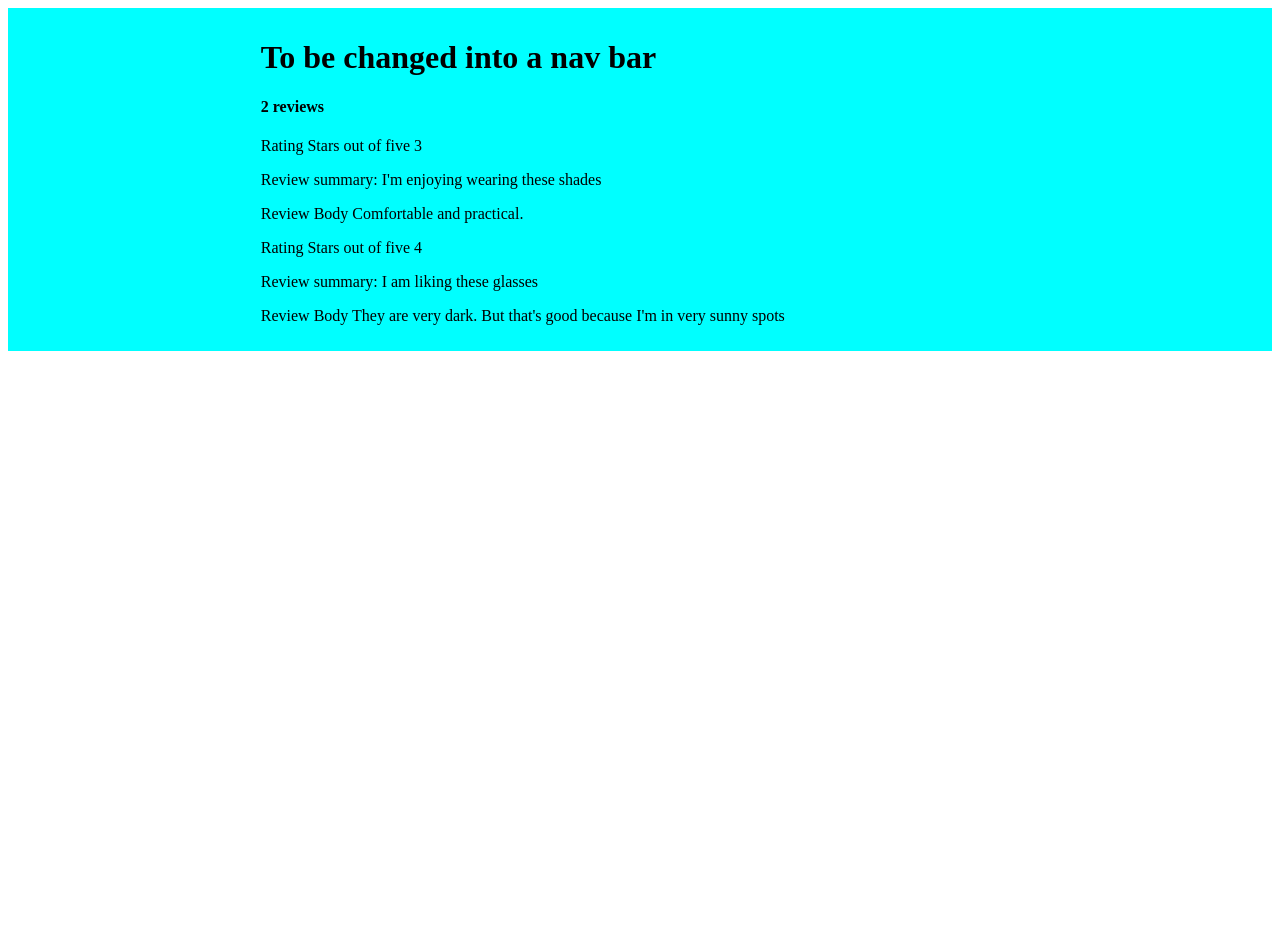
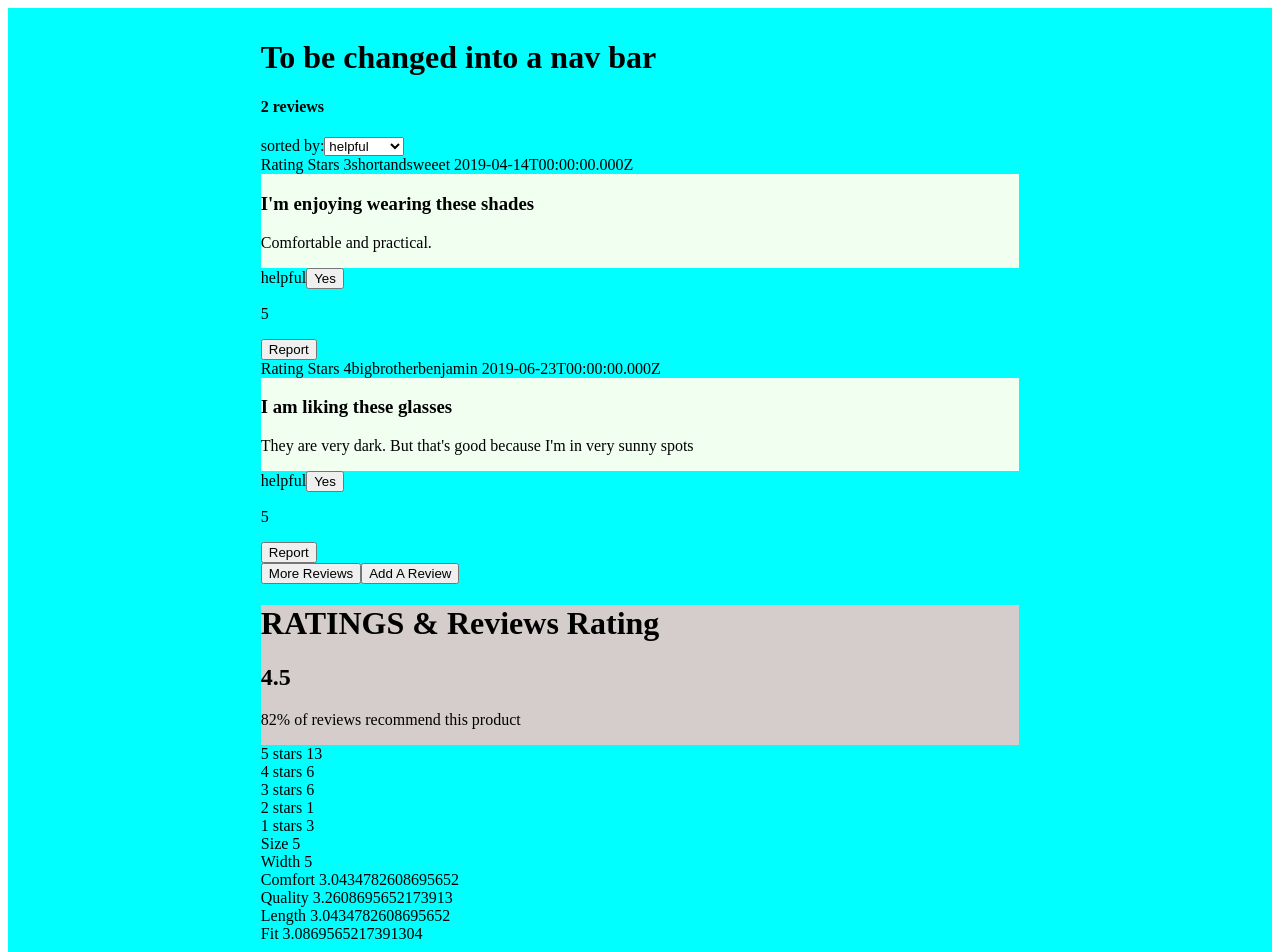
Before and after one commit to rpp36-sdc-netbios/rpp36sdc-netbios-webapp, a React app: page / in a window 1280 px wide. Shown: the top 952 px of the page. Before the commit the page ends 800 px from the top, so only its background shows below. Built offline with nearby package versions, Linux system fonts and the light colour scheme.

Commit message:
reviews skeleton working

```diff
--- a/client/src/components/App.jsx
+++ b/client/src/components/App.jsx
@@ -4,6 +4,8 @@ import StarRating from './Overview/StarRating.jsx';
 import './app.css';
 import fakeData from './Rating/FakeData.js';
 import Rating from './Rating/Rating.jsx';
+import Summary from './Rating/Summary.jsx';
+import meta from './Rating/MetaData.js'
 
 
 class App extends React.Component {
@@ -13,6 +15,7 @@ class App extends React.Component {
       reviewsResults:fakeData,
       product_id :1,
       sort:'newest',
+      meta:meta,
 
     }
 
@@ -24,6 +27,7 @@ class App extends React.Component {
       <h1>To be changed into a nav bar</h1>
 
       <Rating results = {this.state.reviewsResults}/>
+      <Summary results ={this.state.meta}/>
       </div>
     );
   }
--- a/client/src/components/Rating/FakeData.js
+++ b/client/src/components/Rating/FakeData.js
@@ -23,7 +23,7 @@ var data = [
     "review_id": 3,
     "rating": 4,
     "summary": "I am liking these glasses",
-    "recommend": false,
+    "recommend": true,
     "response": "Glad you're enjoying the product!",
     "body": "They are very dark. But that's good because I'm in very sunny spots",
     "date": "2019-06-23T00:00:00.000Z",
--- /dev/null
+++ b/client/src/components/Rating/MetaData.js
@@ -0,0 +1,9 @@
+var meta ={"product_id":"71697",
+"ratings":{"1":"3","2":"1","3":"6","4":"6","5":"13"},
+"recommended":{"false":"5","true":"24"},
+"characteristics":{
+  "Fit":{"id":240582,"value":"3.0869565217391304"},
+  "Length":{"id":240583,"value":"3.0434782608695652"},
+  "Comfort":{"id":240584,"value":"3.0434782608695652"},
+  "Quality":{"id":240585,"value":"3.2608695652173913"}}}
+export default meta;
--- a/client/src/components/Rating/Rating.jsx
+++ b/client/src/components/Rating/Rating.jsx
@@ -1,19 +1,41 @@
 import React from 'react';
 import  Review from './Review.jsx';
-const Rating = (props) => {
+class Rating extends React.Component {
+  constructor(props){
+    super(props);
 
-  console.log('props.results'+props.results)
 
-  return(
-    <div id = " ratingContainer">
-    <h4> {props.results.length} reviews </h4>
+  }
+
+  render(){
+    return(
+      <div id = " ratingContainer">
+        <h4> {this.props.results.length} reviews </h4>
+        <label>
+          sorted by:
+          <select >
+            <option value="helpful">helpful</option>
+            <option value="newest">newest</option>
+            <option value="relevance">relevance</option>
+
+          </select>
+        </label>
       <div>
-      {props.results.map((review, key)=> <Review review={review} key = {review.review_id}/>
+      {this.props.results.map((review, key)=> <Review review={review} key = {review.review_id}/>
       )}
       </div>
-    </div>
+      <button> More Reviews</button>
+      <button> Add A Review </button>
 
-    );
+      </div>
+
+
+    )
+
+
+  }
 }
 
+
+
 export default Rating;
--- a/client/src/components/Rating/Review.jsx
+++ b/client/src/components/Rating/Review.jsx
@@ -1,19 +1,36 @@
 import React from 'react';
+import './rating.css';
+class Review extends React.Component {
+  constructor(props){
+    super(props);
+    this.state = {
+      yes:this.props.review.helpfulness,//lift
+      text:'helpful',
 
-const Review= (props) => {
+    }
+  }
+  render(){
+    return(
+    <div className ='review'>
+      <div> Rating Stars {this.props.review.rating}
+      {this.props.review.reviewer_name} {this.props.review.date}</div>
 
-
-  return(
-   <div>
-     <p> Rating Stars out of five {props.review.rating}</p>
-     <p> Review summary: {props.review.summary} </p>
-     <p> Review Body {props.review.body} </p>
-   </div>
-    );
-
+      <h3>  {this.props.review.summary} </h3>
+      <p> {this.props.review.body} </p>
+      <div> {this.state.text}
+        <button> Yes </button>
+        <p>{this.state.yes}</p>
+        <button> Report </button>
+       </div>
+    </div>
+    )
+  }
 
 }
 
 
 
+
+
+
 export default Review;
--- /dev/null
+++ b/client/src/components/Rating/Summary.jsx
@@ -0,0 +1,64 @@
+import React from 'react';
+import './rating.css';
+
+class Summary extends React.Component {
+  constructor(props){
+    super(props);
+    var recommend = parseInt(this.props.results.recommended.true);
+    var negative = parseInt(this.props.results.recommended.false);
+    var star_1=0;
+    var star_2=0;
+    var star_3=0;
+    var star_4=0;
+    var star_5=0;
+    var total =0;
+    for(var key in this.props.results.ratings){
+      total+=(parseInt(this.props.results.ratings[key])*parseInt(key))
+    }
+
+    console.log('total'+total)
+    var keys=['Fit','Length',"Comforyt"]
+    // for(var key in this.props.characteristics){
+
+    // }
+
+    this.state ={
+      percent:Math.floor((recommend/(recommend+negative))*100),
+      star5:this.props.results.ratings[5],
+      star4:this.props.results.ratings[4],
+      star3:this.props.results.ratings[3],
+      star2:this.props.results.ratings[2],
+      star1:this.props.results.ratings[1],
+      average:Math.round(total/25*10)/10,
+      size :this.props.results.characteristics.Size ? this.props.results.characteristics.Size.value:5,
+      fit :this.props.results.characteristics.Fit ? this.props.results.characteristics.Fit.value:5,
+      length:this.props.results.characteristics.Length ? this.props.results.characteristics.Length.value:5,
+      comfort:this.props.results.characteristics.Comfort ? this.props.results.characteristics.Comfort.value:5,
+      quality: this.props.results.characteristics.Quality  ? this.props.results.characteristics.Quality.value:5,
+      width: this.props.results.characteristics.Width  ? this.props.results.characteristics.Width.value:5,
+    }
+  }
+  render(){
+    return(
+      <div className="summary">
+        <h1> RATINGS &amp; Reviews Rating</h1>
+        <h2>{this.state.average}</h2>
+        <p> {this.state.percent}% of reviews recommend this product </p>
+        <div>5 stars {this.state.star5}</div>
+        <div>4 stars {this.state.star4}</div>
+        <div>3 stars {this.state.star3}</div>
+        <div>2 stars {this.state.star2}</div>
+        <div>1 stars {this.state.star1}</div>
+        <div> Size {this.state.size} </div>
+        <div> Width {this.state.width} </div>
+        <div> Comfort {this.state.comfort} </div>
+        <div> Quality {this.state.quality} </div>
+        <div> Length {this.state.length} </div>
+        <div> Fit {this.state.fit} </div>
+      </div>
+
+    )
+  }
+
+}
+export default Summary;
--- a/client/src/components/Rating/rating.css
+++ b/client/src/components/Rating/rating.css
@@ -0,0 +1,7 @@
+.summary {
+  background-color: rgb(213, 204, 204);
+
+}
+.review{
+  background-color: honeydew;
+}
```
Also changed, not shown: server.js (+40 -1 lines), client/src/components/Rating/ReviewForm.jsx (added), 1 other file (tests, documents, lock files or other folders).
